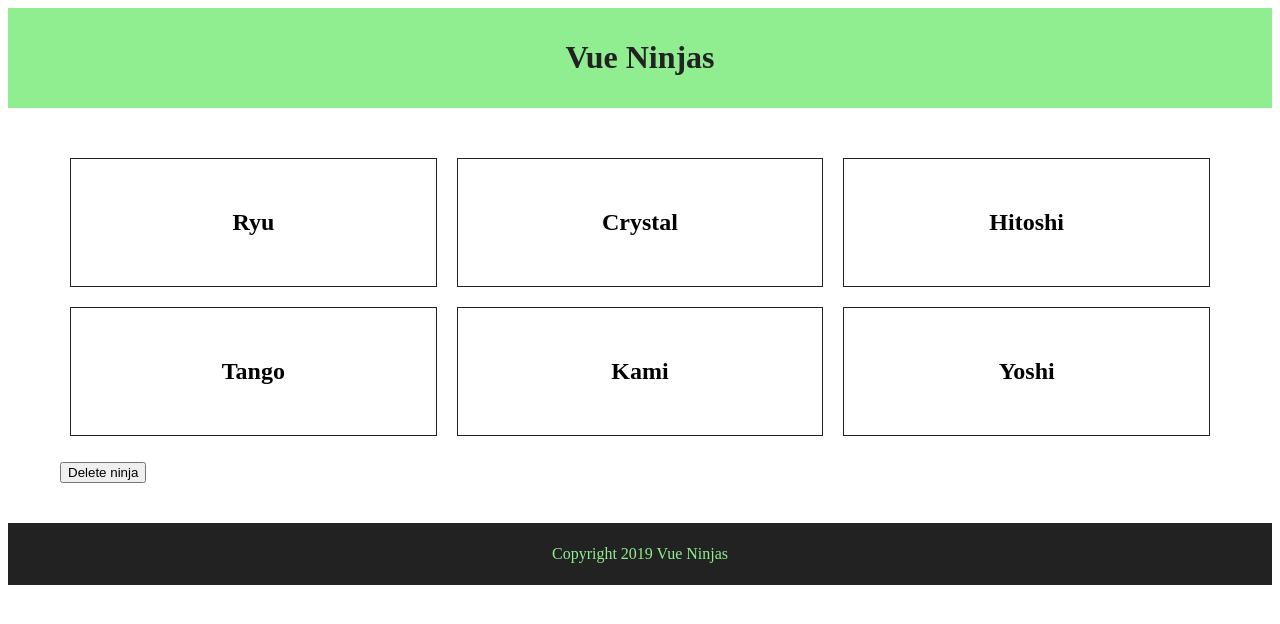
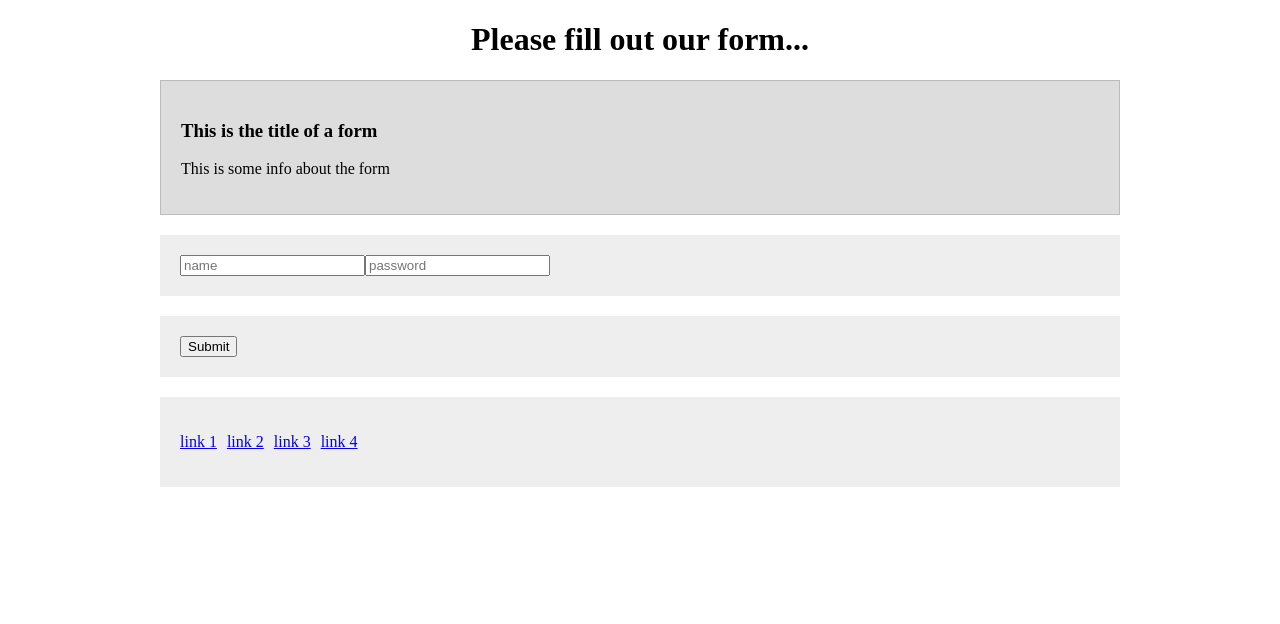
Before and after one commit to wbluke/Vue.js_Ninja, a Vue app in the folder vuejs-playlist/: page / in a window 1280 px wide. Shown: the top 624 px of the page. Built offline with nearby package versions, Linux system fonts and the light colour scheme.

Commit message:
[Tutorial] 27. Slots

```diff
--- a/vuejs-playlist/src/App.vue
+++ b/vuejs-playlist/src/App.vue
@@ -1,42 +1,42 @@
 <template>
   <div>
-    <app-header :title="title" v-on:changeTitle="updateTitle($event)"></app-header>
-    <app-ninjas v-bind:ninjas="ninjas"></app-ninjas>
-    <app-footer :title="title"></app-footer>
+    <form-helper>
+      <div slot="form-header">
+        <h3>This is the title of a form</h3>
+        <p>This is some info about the form</p>
+      </div>
+      <div slot="form-fields">
+        <input type="text" placeholder="name" required />
+        <input type="password" placeholder="password" required />
+      </div>
+      <div slot="form-controls">
+        <button v-on:click="handleSubmit">Submit</button>
+      </div>
+    </form-helper>
   </div>
 </template>
 
 <script>
-import Header from "./components/Header.vue";
-import Footer from "./components/Footer.vue";
-import Ninjas from "./components/Ninjas.vue";
+import formHelper from "./components/formHelper.vue";
 
 export default {
   components: {
-    "app-header": Header,
-    "app-footer": Footer,
-    "app-ninjas": Ninjas
+    "form-helper": formHelper
   },
   data() {
-    return {
-      ninjas: [
-        { name: "Ryu", speciality: "Vue Components", show: false },
-        { name: "Crystal", speciality: "HTML Wizardry", show: false },
-        { name: "Hitoshi", speciality: "Click Events", show: false },
-        { name: "Tango", speciality: "Conditionals", show: false },
-        { name: "Kami", speciality: "Webpack", show: false },
-        { name: "Yoshi", speciality: "Data Diggin", show: false }
-      ],
-      title: "Vue Ninjas"
-    };
+    return {};
   },
   methods: {
-    updateTitle: function(updatedTitle) {
-      this.title = updatedTitle;
+    handleSubmit: function() {
+      alert("thanks for submitting");
     }
   }
 };
 </script>
 
-<style scoped>
+<style>
+body {
+  margin: 0;
+  font-family: "Nunito SemiBold";
+}
 </style>
--- a/vuejs-playlist/src/components/Footer.vue
+++ /dev/null
@@ -1,38 +0,0 @@
-<template>
-  <footer>
-    <p>{{copyright}} {{ title }}</p>
-  </footer>
-</template>
-
-<script>
-import { bus } from '../main';
-
-export default {
-  props: {
-    title: {
-      type: String
-    }
-  },
-  data() {
-    return {
-      copyright: 'Copyright 2019 '
-    };
-  },
-  created() {
-    bus.$on('titleChanged', (data) => {
-      this.title = data;
-    })
-  }
-};
-</script>
-
-<style scoped>
-footer {
-  background: #222;
-  padding: 6px;
-}
-p {
-  color: lightgreen;
-  text-align: center;
-}
-</style>
--- a/vuejs-playlist/src/components/Header.vue
+++ /dev/null
@@ -1,40 +0,0 @@
-<template>
-  <header>
-    <h1 v-on:click="changeTitle">{{ title }}</h1>
-  </header>
-</template>
-
-<script>
-import { bus } from '../main';
-
-export default {
-  props: {
-    title: {
-      type: String
-    }
-  },
-  data() {
-    return {
-      // title: "Vue Ninjas"
-    };
-  },
-  methods: {
-    changeTitle: function() {
-      // this.$emit('changeTitle', 'Vue Wizards');
-      this.title = 'Vue Wizards';
-      bus.$emit('titleChanged', 'Vue Wizards');
-    }
-  }
-};
-</script>
-
-<style scoped>
-header {
-  background: lightgreen;
-  padding: 10px;
-}
-h1 {
-  color: #222;
-  text-align: center;
-}
-</style>
--- a/vuejs-playlist/src/components/Ninjas.vue
+++ /dev/null
@@ -1,75 +0,0 @@
-<template>
-  <div id="ninjas">
-    <ul>
-      <li v-for="ninja in ninjas" v-bind:key="ninja.name" v-on:click="ninja.show = !ninja.show">
-        <h2>{{ ninja.name }}</h2>
-        <h3 v-show="ninja.show">{{ ninja.speciality }}</h3>
-      </li>
-    </ul>
-    <button v-on:click="deleteNinja">Delete ninja</button>
-  </div>
-</template>
-
-<script>
-export default {
-  // props: ['ninjas'],
-  props: {
-    ninjas: {
-      type: Array,
-      required: true
-    }
-  },
-  data() {
-    return {
-    };
-  },
-  methods: {
-    deleteNinja: function() {
-      this.ninjas.pop();
-    }
-  },
-  // lifecycle hooks
-  beforeCreate() {
-    alert('beforeCreate');
-  },
-  created() {
-    alert('created');
-  },
-  beforeMount() {
-    alert('beforeMount');
-  },
-  mounted() {
-    alert('mounted');
-  },
-  beforeUpdate() {
-    alert('beforeUpdated');
-  },
-  updated() {
-    alert('updated');
-  }
-};
-</script>
-
-<style scoped>
-#ninjas {
-  width: 100%;
-  max-width: 1200px;
-  margin: 40px auto;
-  padding: 0 20px;
-  box-sizing: border-box;
-}
-ul {
-  display: flex;
-  flex-wrap: wrap;
-  list-style-type: none;
-  padding: 0;
-}
-li {
-  flex-grow: 1;
-  flex-basis: 300px;
-  text-align: center;
-  padding: 30px;
-  border: 1px solid #222;
-  margin: 10px;
-}
-</style>
--- /dev/null
+++ b/vuejs-playlist/src/components/formHelper.vue
@@ -0,0 +1,69 @@
+<template>
+  <div>
+    <h1>Please fill out our form...</h1>
+    <form>
+      <div id="form-header">
+        <slot name="form-header"></slot>
+      </div>
+      <div id="form-fields">
+        <slot name="form-fields"></slot>
+      </div>
+      <div id="form-controls">
+        <slot name="form-controls"></slot>
+      </div>
+      <div id="useful-links">
+        <ul>
+          <li>
+            <a href="#">link 1</a>
+          </li>
+          <li>
+            <a href="#">link 2</a>
+          </li>
+          <li>
+            <a href="#">link 3</a>
+          </li>
+          <li>
+            <a href="#">link 4</a>
+          </li>
+        </ul>
+      </div>
+    </form>
+  </div>
+</template>
+
+<script>
+export default {
+  components: {},
+  data() {
+    return {};
+  },
+  methods: {}
+};
+</script>
+
+<style scoped>
+h1 {
+  text-align: center;
+}
+form {
+  width: 100%;
+  max-width: 960px;
+  margin: 0 auto;
+}
+#useful-links ul {
+  padding: 0;
+}
+#useful-links li {
+  display: inline-block;
+  margin-right: 10px;
+}
+form > div {
+  padding: 20px;
+  background: #eee;
+  margin: 20px 0;
+}
+#form-header {
+  background: #ddd;
+  border: 1px solid #bbb;
+}
+</style>
```
